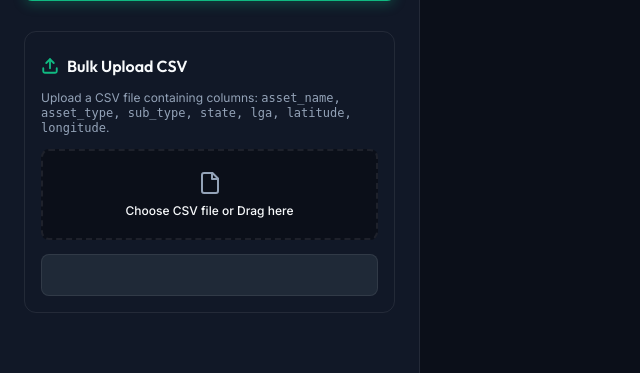
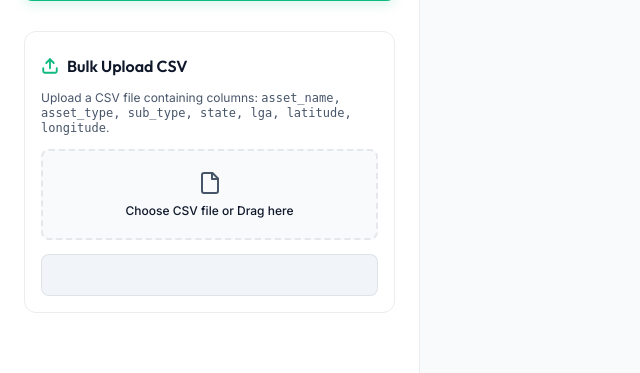
Before and after one commit to codeinpython2024/spatial_infrastructure, a Flask app: page /admin/dashboard in a window 1280 px wide. Shown: the part 784-1157 px from the top of the page, without its empty margins (0-640 px from the left). Run offline with Flask 3, Linux system fonts and the light colour scheme; the visitor is signed in with stand-in values (Sample User, id 1); data that the repository does not hold is empty; some libraries are stand-ins or nearby versions.

Commit message:
Configure light theme as the default launch theme for all pages to eliminate flash on startup

```diff
--- a/static/js/map.js
+++ b/static/js/map.js
@@ -124,7 +124,7 @@ function getAssetIcon(type, subType) {
 }
 
 // Theme Toggle & Syncing
-let currentTheme = localStorage.getItem('theme') || 'dark';
+let currentTheme = localStorage.getItem('theme') || 'light';
 
 // Define Base Maps
 const osmMap = L.tileLayer('https://{s}.tile.openstreetmap.org/{z}/{x}/{y}.png', {
--- a/templates/admin_dashboard.html
+++ b/templates/admin_dashboard.html
@@ -330,7 +330,7 @@
         }
     </style>
 </head>
-<body class="admin-body">
+<body class="admin-body light-theme">
 
     <!-- Top Navigation Bar -->
     <nav class="admin-nav">
@@ -342,9 +342,17 @@
             <span style="font-size: 13px; font-weight: 500; color: var(--text-secondary);">Logged in as: <strong>admin</strong></span>
 
             <button id="themeToggle" class="theme-toggle-btn" onclick="toggleTheme()" aria-label="Toggle Theme" style="margin-right: 4px; padding: 6px;">
-                <!-- Moon icon (default for dark theme) -->
+                <!-- Sun icon (default for light theme) -->
                 <svg id="themeIcon" width="16" height="16" viewBox="0 0 24 24" fill="none" stroke="currentColor" stroke-width="2.5" stroke-linecap="round" stroke-linejoin="round">
-                    <path d="M21 12.79A9 9 0 1 1 11.21 3 7 7 0 0 0 21 12.79z"></path>
+                    <circle cx="12" cy="12" r="5"></circle>
+                    <line x1="12" y1="1" x2="12" y2="3"></line>
+                    <line x1="12" y1="21" x2="12" y2="23"></line>
+                    <line x1="4.22" y1="4.22" x2="5.64" y2="5.64"></line>
+                    <line x1="18.36" y1="18.36" x2="19.78" y2="19.78"></line>
+                    <line x1="1" y1="12" x2="3" y2="12"></line>
+                    <line x1="21" y1="12" x2="23" y2="12"></line>
+                    <line x1="4.22" y1="19.78" x2="5.64" y2="18.36"></line>
+                    <line x1="18.36" y1="5.64" x2="19.78" y2="4.22"></line>
                 </svg>
             </button>
 
@@ -563,7 +571,7 @@
         }
 
         // Theme Toggle & Syncing
-        let currentTheme = localStorage.getItem('theme') || 'dark';
+        let currentTheme = localStorage.getItem('theme') || 'light';
         let miniMapTileLayer = null;
 
         // Initialize Mini Leaflet Map Picker
```
Also changed, not shown: templates/index.html (+11 -3 lines).
